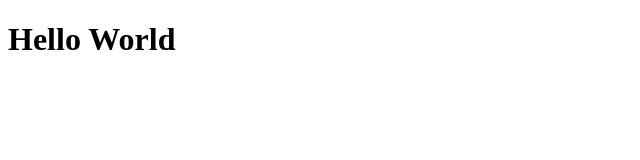
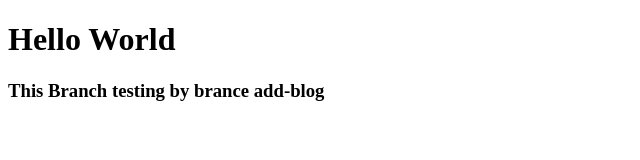
Before and after one commit to sajeeb-ahmeed/web-day3-git, a plain HTML site: page index.html in a window 1280 px wide. Shown: the whole page, without its empty margins (0-640 px from the left). Drawn offline with Linux system fonts and the light colour scheme.

Commit message:
commited

```diff
--- a/index.html
+++ b/index.html
@@ -8,5 +8,6 @@
 </head>
 <body>
     <h1>Hello World</h1>
+    <h3>This Branch testing by brance add-blog</h3>
 </body>
 </html>
```
